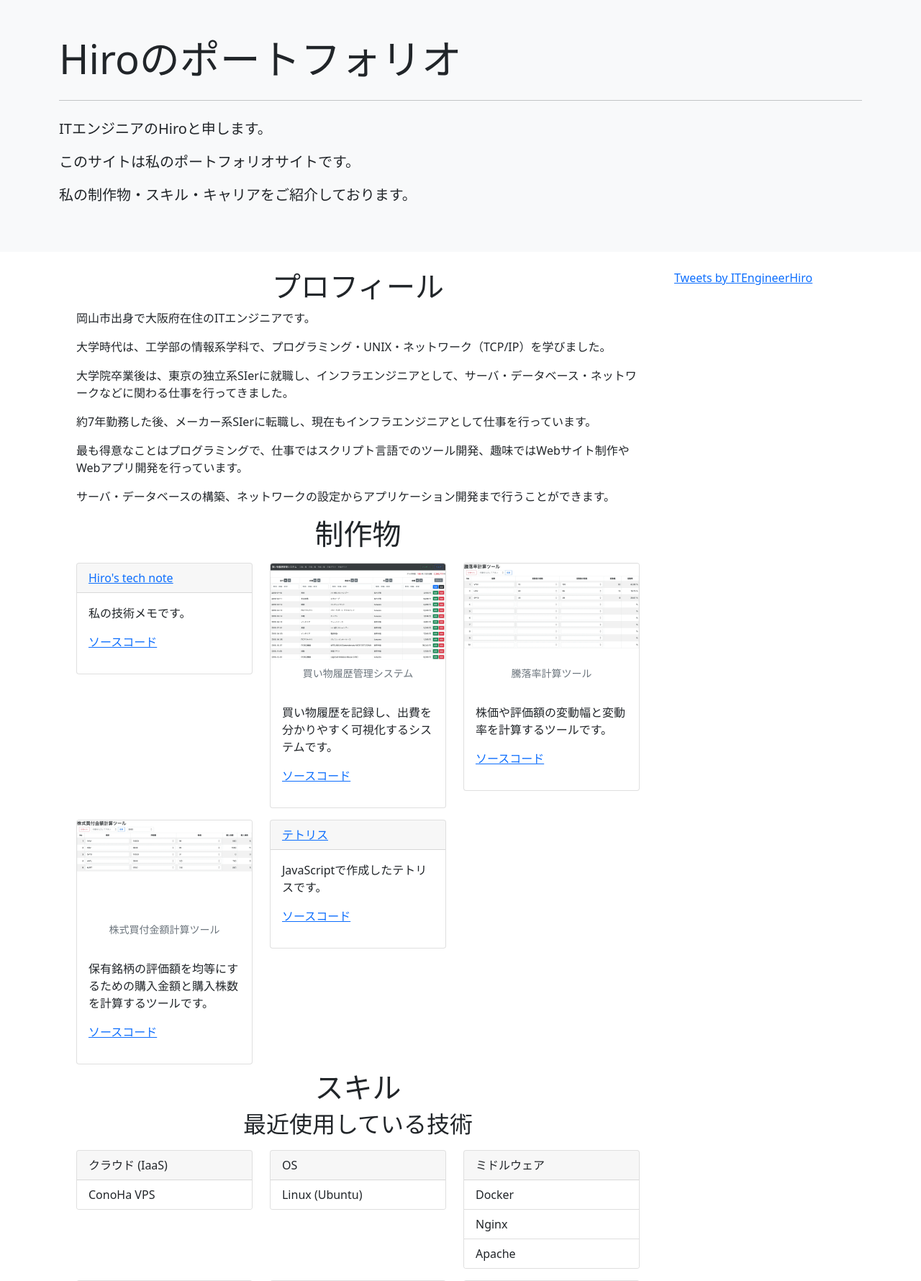
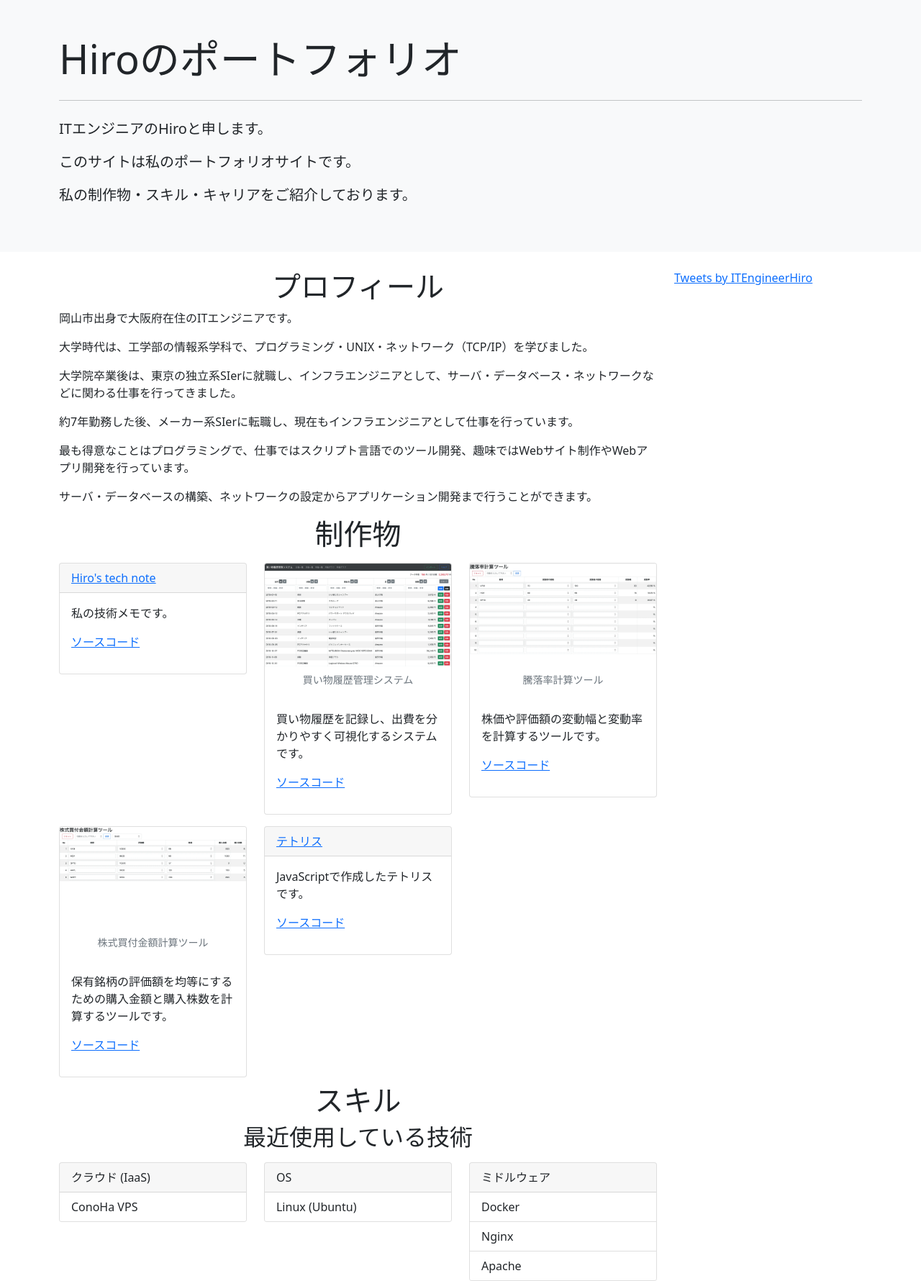
Before and after one commit to hironet/portfolio, a PHP site: page / in a window 1280 px wide. Shown: the part 57-1837 px from the top of the page at 72% size. Run offline with PHP 8.4, Linux system fonts and the light colour scheme; some libraries are stand-ins or nearby versions.

Commit message:
containerを削除。

```diff
--- a/main.php
+++ b/main.php
@@ -1,5 +1,4 @@
 <section id="profile">
-  <div class="container">
   <h1 class="text-center">プロフィール</h1>
   <p>岡山市出身で大阪府在住のITエンジニアです。</p>
   <p>大学時代は、工学部の情報系学科で、プログラミング・UNIX・ネットワーク（TCP/IP）を学びました。</p>
@@ -7,10 +6,8 @@
   <p>約7年勤務した後、メーカー系SIerに転職し、現在もインフラエンジニアとして仕事を行っています。</p>
   <p>最も得意なことはプログラミングで、仕事ではスクリプト言語でのツール開発、趣味ではWebサイト制作やWebアプリ開発を行っています。</p>
   <p>サーバ・データベースの構築、ネットワークの設定からアプリケーション開発まで行うことができます。</p>
-  </div><!-- container -->
 </section>
 <section id="my-product">
-  <div class="container">
   <h1 class="text-center">制作物</h1>
   <div class="row">
     <div class="col-12 col-md-6 col-lg-4">
@@ -78,10 +75,8 @@
       </div><!-- card -->
     </div><!-- col -->
   </div><!-- row -->
-  </div><!-- container -->
 </section>
 <section id="my-skill">
-  <div class="container">
   <h1 class="text-center">スキル</h1>
   <h2 class="text-center">最近使用している技術</h2>
   <div class="row">
@@ -228,10 +223,8 @@
       </div><!-- card -->
     </div><!-- col -->
   </div><!-- row -->
-  </div><!-- container -->
 </section>
 <section id="my-career">
-  <div class="container">
   <h1 class="text-center">キャリア</h1>
   <div class="row">
     <div class="col-12 col-lg-2">
@@ -297,5 +290,4 @@
       <p>その後現在に至るまで、Webサイト・アプリ開発について基礎から独学し、動的なWebサイト作成に挑戦しています。</p>
     </div>
   </div><!-- row -->
-  </div><!-- container -->
 </section>
```
Lines whose indentation alone changed are shown as unchanged.
